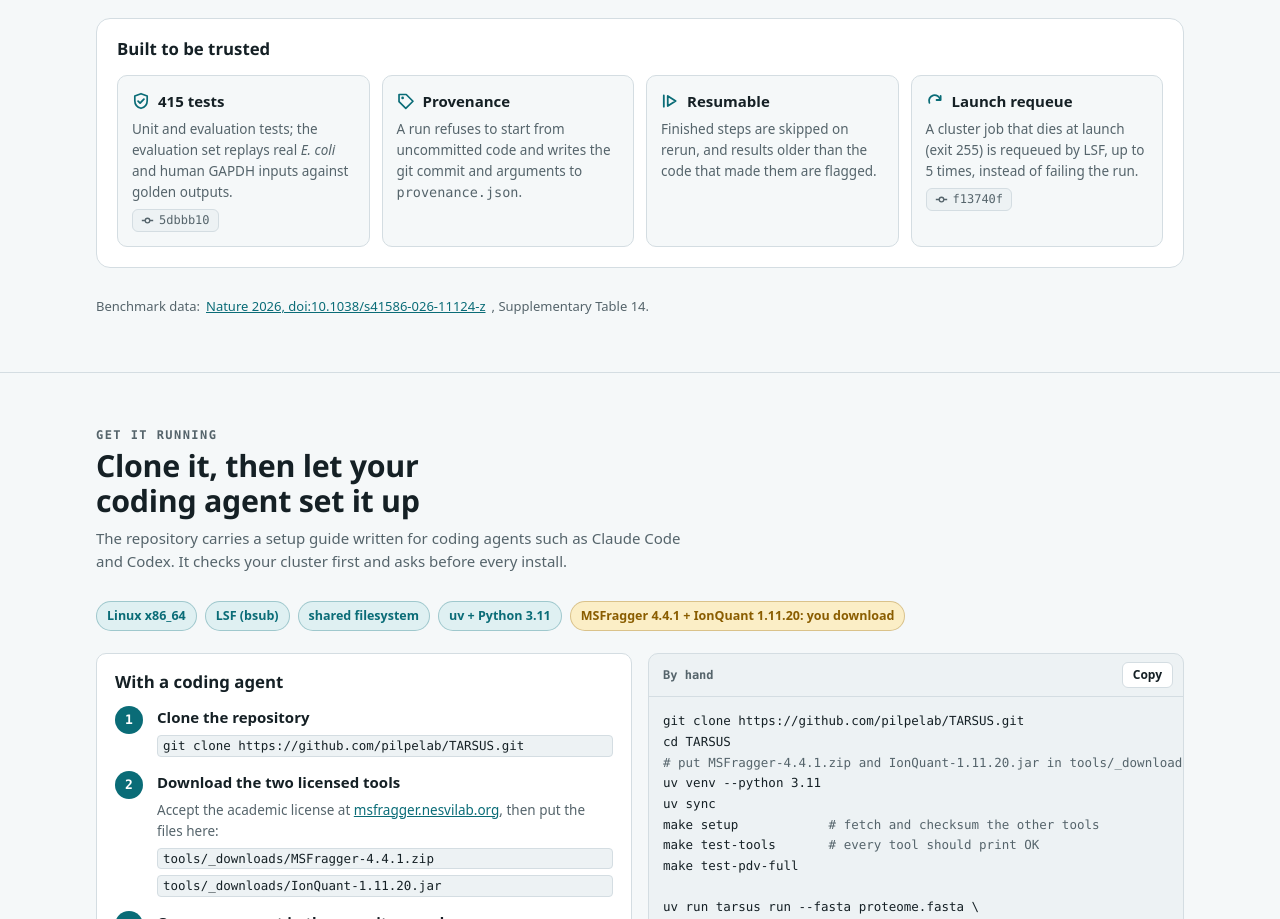
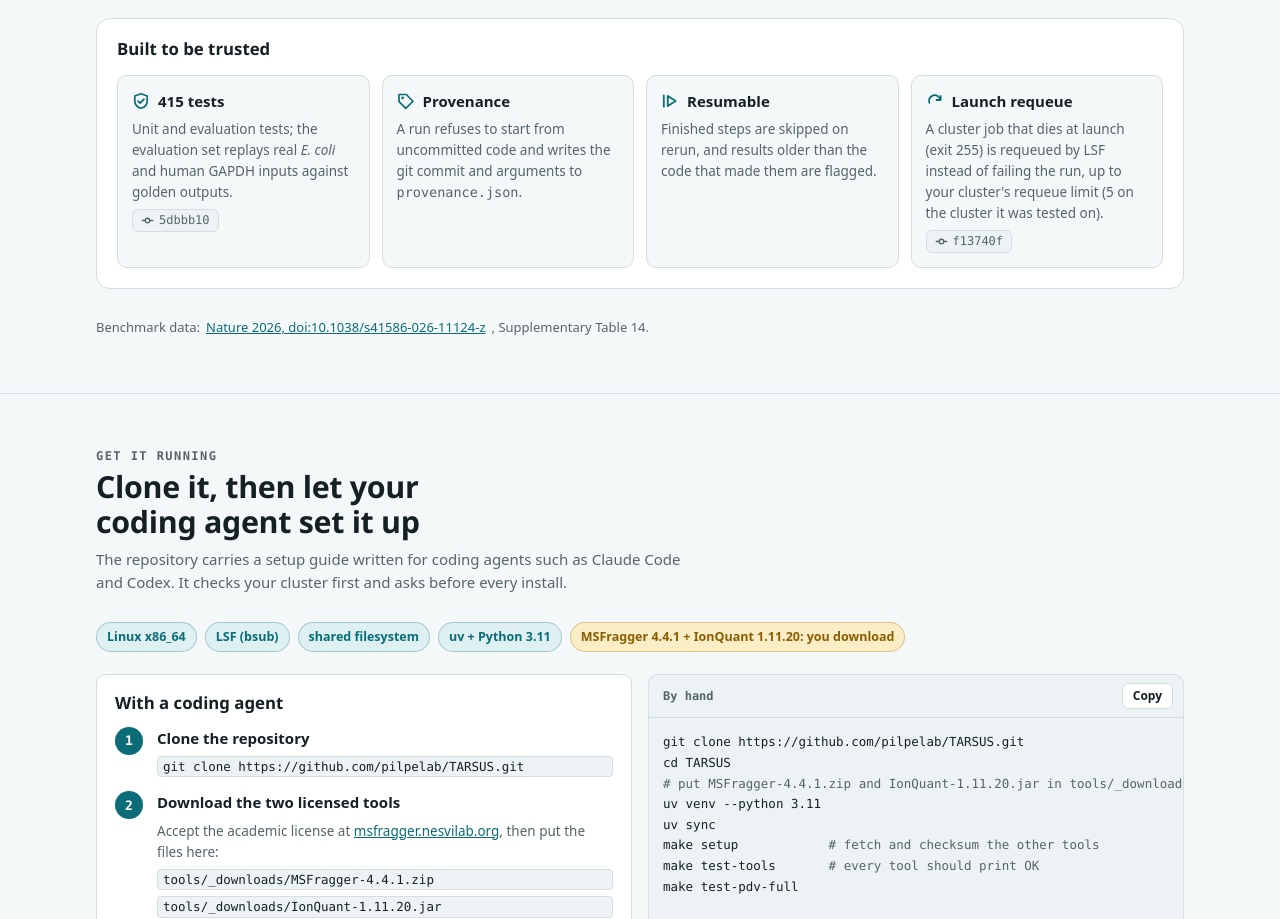
Before and after one commit to pilpelab/TARSUS, a plain HTML site: page site/index.html in a window 1280 px wide. Shown: the part 5690-6609 px from the top of the page. Drawn offline with Linux system fonts and the light colour scheme.

Commit message:
docs(site): requeue limit is the cluster's setting, not TARSUS's
Review of 9ec50b6 (bd-h3l): TARSUS submits bsub -Q 255; the number of
requeues is the cluster's MAX_JOB_REQUEUE (5 on WEXAC, D-077).

Co-Authored-By: Claude Opus 5.5 <noreply@anthropic.com>
Claude-Session: https://claude.ai/code/session_012QWAcbzycbLrmZKeLzKLV1

```diff
--- a/site/index.html
+++ b/site/index.html
@@ -887,7 +887,7 @@ footer p { overflow-wrap: anywhere; }
           <div class="item"><div class="h"><svg><use href="#i-shield"/></svg>415 tests</div><p>Unit and evaluation tests; the evaluation set replays real <i>E. coli</i> and human GAPDH inputs against golden outputs.</p><span class="row"><a class="commit" href="https://github.com/pilpelab/TARSUS/commit/5dbbb10"><svg><use href="#i-commit"/></svg>5dbbb10</a></span></div>
           <div class="item"><div class="h"><svg><use href="#i-tag"/></svg>Provenance</div><p>A run refuses to start from uncommitted code and writes the git commit and arguments to <code>provenance.json</code>.</p></div>
           <div class="item"><div class="h"><svg><use href="#i-resume"/></svg>Resumable</div><p>Finished steps are skipped on rerun, and results older than the code that made them are flagged.</p></div>
-          <div class="item"><div class="h"><svg><use href="#i-redo"/></svg>Launch requeue</div><p>A cluster job that dies at launch (exit 255) is requeued by LSF, up to 5 times, instead of failing the run.</p><span class="row"><a class="commit" href="https://github.com/pilpelab/TARSUS/commit/f13740f"><svg><use href="#i-commit"/></svg>f13740f</a></span></div>
+          <div class="item"><div class="h"><svg><use href="#i-redo"/></svg>Launch requeue</div><p>A cluster job that dies at launch (exit 255) is requeued by LSF instead of failing the run, up to your cluster's requeue limit (5 on the cluster it was tested on).</p><span class="row"><a class="commit" href="https://github.com/pilpelab/TARSUS/commit/f13740f"><svg><use href="#i-commit"/></svg>f13740f</a></span></div>
         </div>
       </div>
 
```
